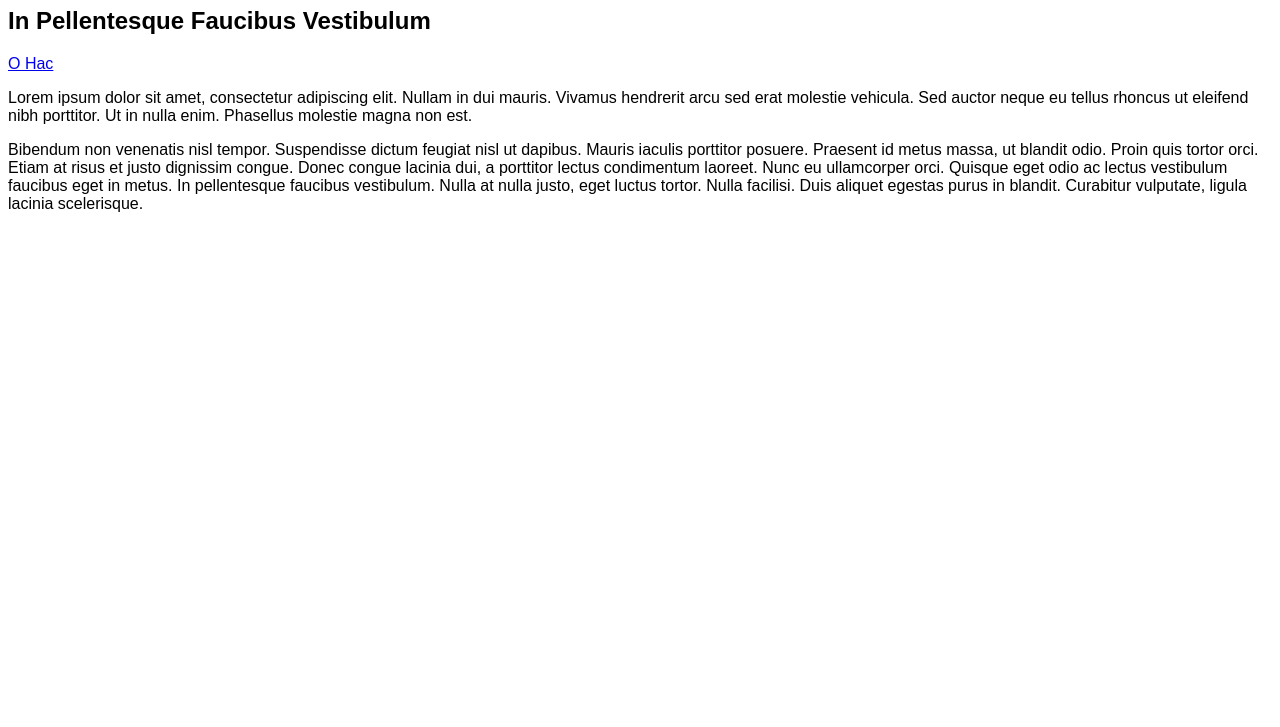
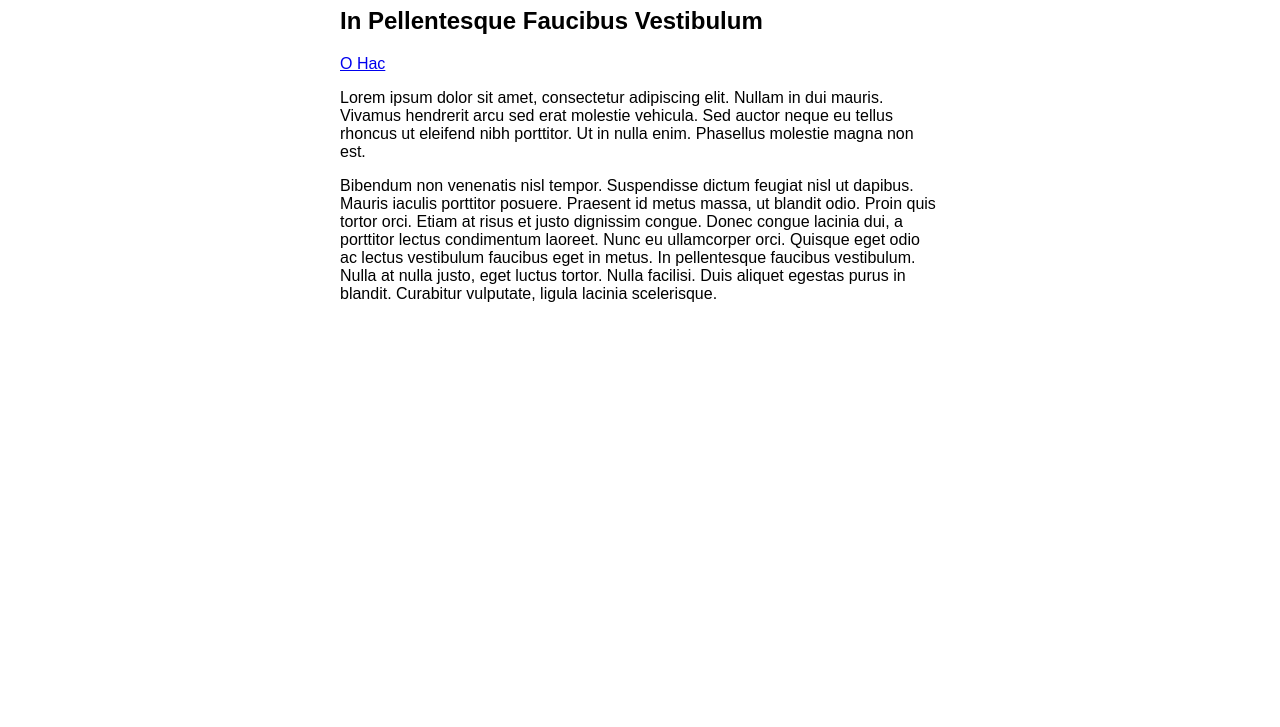
Before and after one commit to yuriym1/webdev101, a plain HTML site: page index.html in a window 1280 px wide. Shown: the part 73-800 px from the top of the page. Drawn offline with Linux system fonts and the light colour scheme.

Commit message:
update style

```diff
--- a/index.html
+++ b/index.html
@@ -2,6 +2,7 @@
 <html>
 <head>
 <title>Первый урок</title>
+<meta charset="utf-8">
 <link rel="stylesheet" href="style.css" type="text/css">
 </head>
 <body>
--- a/style.css
+++ b/style.css
@@ -1,3 +1,8 @@
 html {
   font-family: Arial;
 }
+
+body {
+	width: 600px;
+	margin: 0 auto;
+}
```
